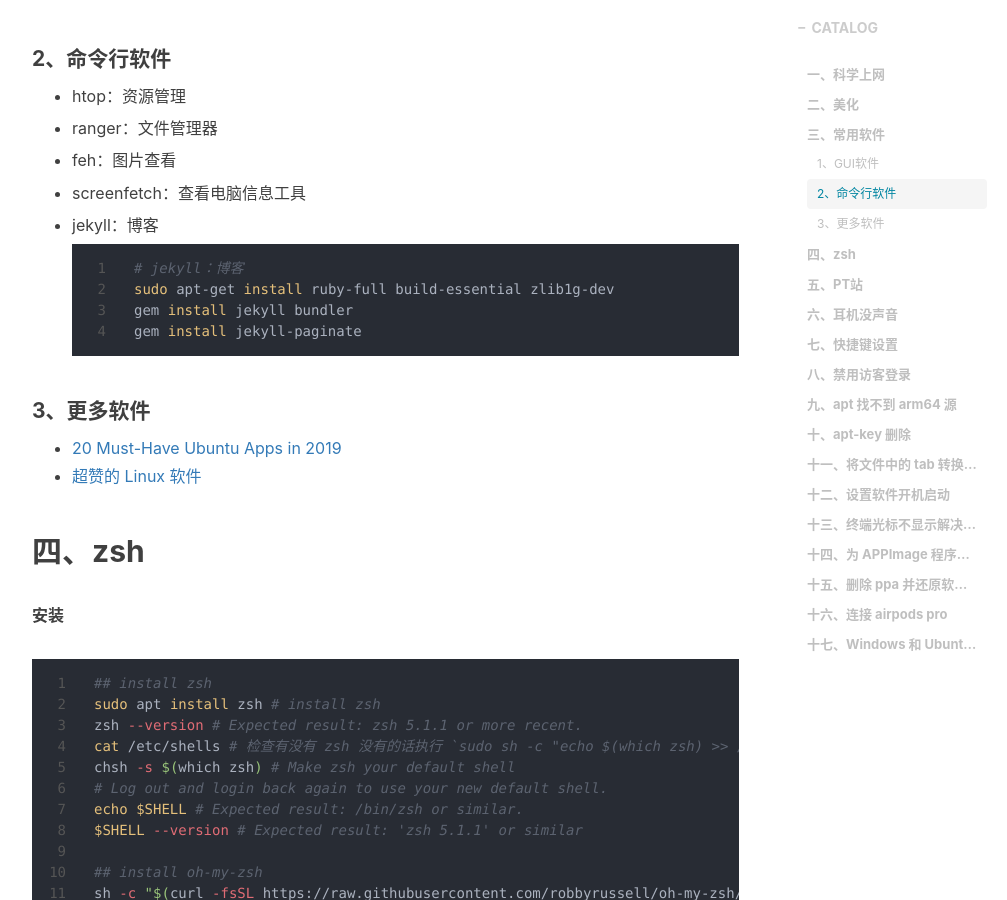
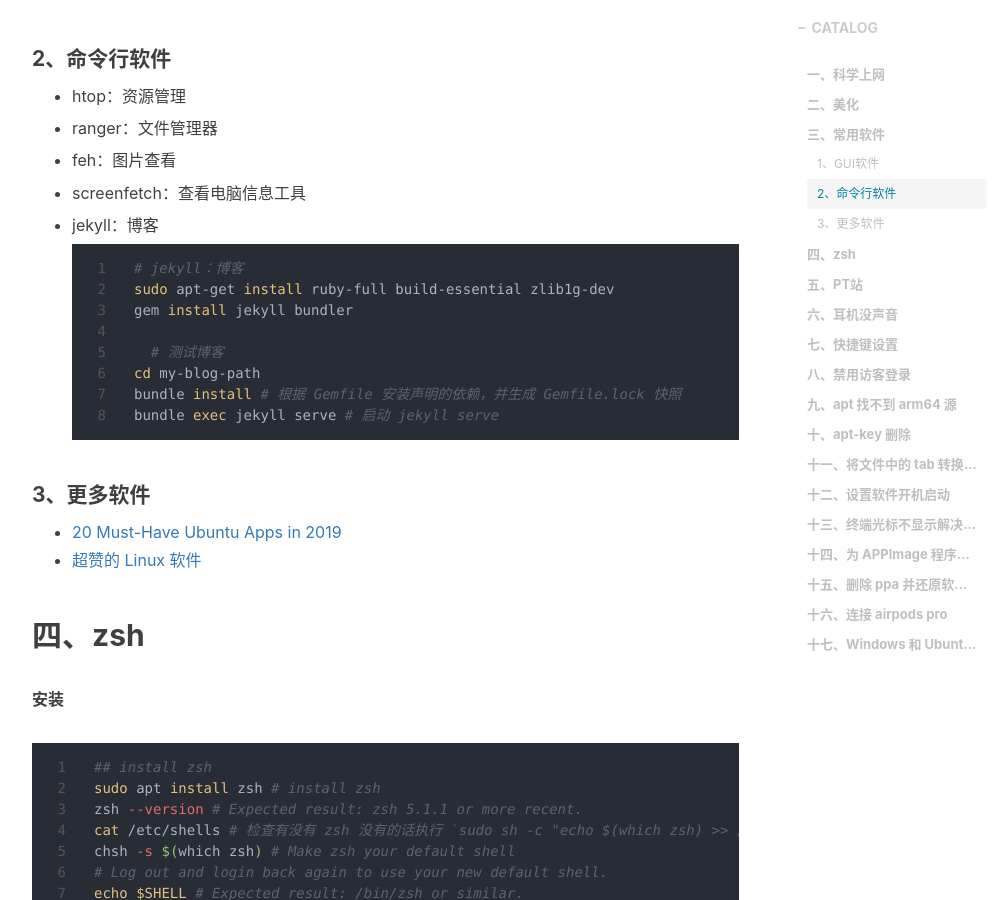
Before and after one commit to tianws/tianws.github.io, a Jekyll site: the page built from _posts/2019-04-03-software-ubuntu.markdown, in a window 1280 px wide and 900 px high, scrolled down 4668 px. Shown: the whole window, without its empty margins (233-1240 px from the left). Built offline with Jekyll 4.4.1, drawn with Linux system fonts in a browser that asks for light colours; nearby versions of some CDN libraries; comment, search, counter and statistics services are not loaded.

Commit message:
增加Gemfile，支持bundle启动，并修改相关博文

````diff
--- /dev/null
+++ b/Gemfile
@@ -0,0 +1,5 @@
+source 'https://rubygems.org'
+gem 'jekyll-paginate'
+
+gem "jekyll", "~> 4.0"
+gem "rake"
--- a/_posts/2019-04-03-software-ubuntu.markdown
+++ b/_posts/2019-04-03-software-ubuntu.markdown
@@ -216,7 +216,11 @@ sudo aptitude install chrome-gnome-shell
   # jekyll：博客
   sudo apt-get install ruby-full build-essential zlib1g-dev
   gem install jekyll bundler
-  gem install jekyll-paginate
+
+    # 测试博客
+  cd my-blog-path
+  bundle install # 根据 Gemfile 安装声明的依赖，并生成 Gemfile.lock 快照
+  bundle exec jekyll serve # 启动 jekyll serve
   ```
 
 #### 3、更多软件
````
Also changed, not shown: Gemfile.lock (added), 1 other file.
